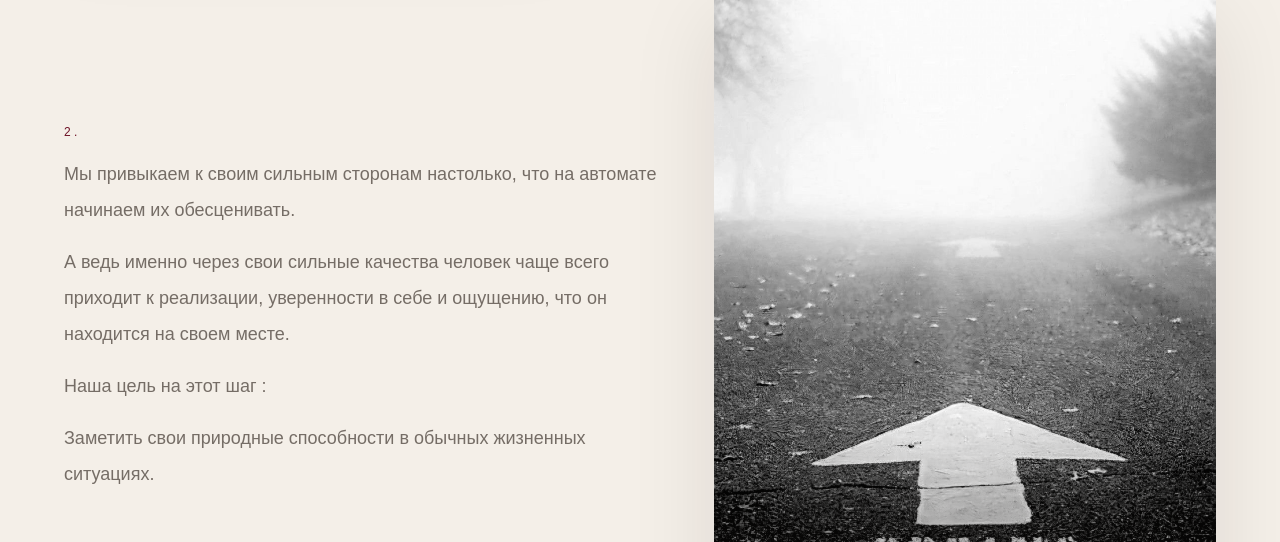
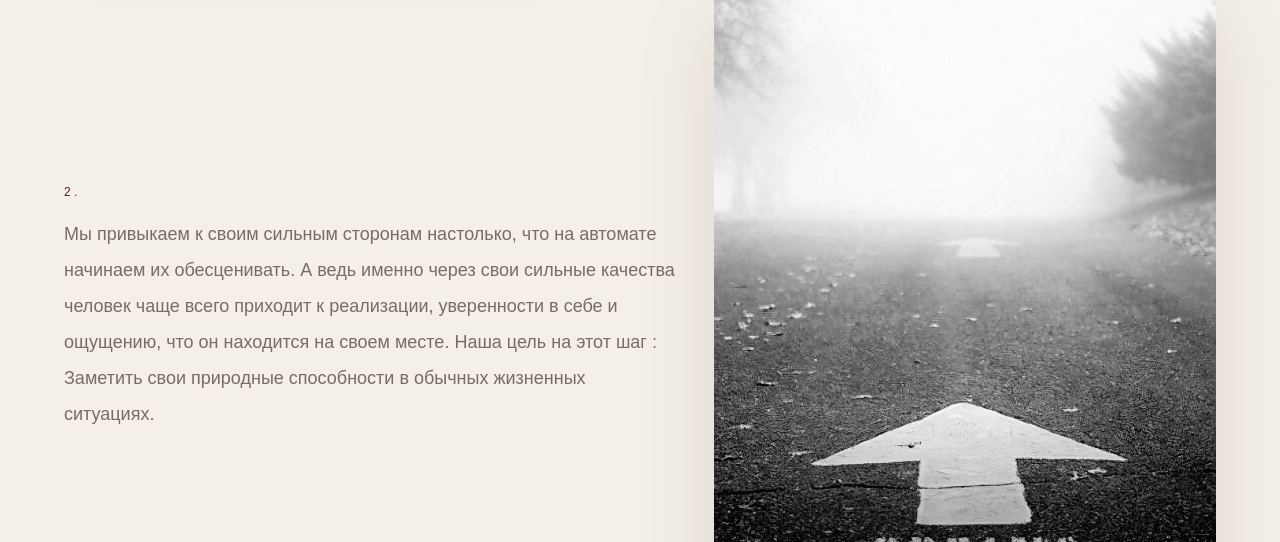
Before and after one commit to dmitrysakovich23-web/alena-pause-landing, a Next.js app: page / in a window 1280 px wide. Shown: the part 1500-2042 px from the top of the page. Built offline with nearby package versions, Linux system fonts and the light colour scheme.

Commit message:
Render section body as continuous text

```diff
--- a/src/components/SectionBlock.tsx
+++ b/src/components/SectionBlock.tsx
@@ -44,11 +44,11 @@ export function SectionBlock({ section }: SectionBlockProps) {
               {section.title}
             </h2>
           ) : null}
-          <div className={section.title ? "mt-4 space-y-3 text-sm leading-6 text-muted sm:mt-6 sm:space-y-4 sm:text-base sm:leading-8 md:text-lg md:leading-9" : "space-y-3 text-sm leading-6 text-muted sm:space-y-4 sm:text-base sm:leading-8 md:text-lg md:leading-9"}>
-            {section.body.map((paragraph) => (
-              <p key={paragraph}>{paragraph}</p>
-            ))}
-          </div>
+          {section.body.length > 0 ? (
+            <p className={section.title ? "mt-4 text-sm leading-6 text-muted sm:mt-6 sm:text-base sm:leading-8 md:text-lg md:leading-9" : "text-sm leading-6 text-muted sm:text-base sm:leading-8 md:text-lg md:leading-9"}>
+              {section.body.join(" ")}
+            </p>
+          ) : null}
         </div>
       </div>
     </section>
```
